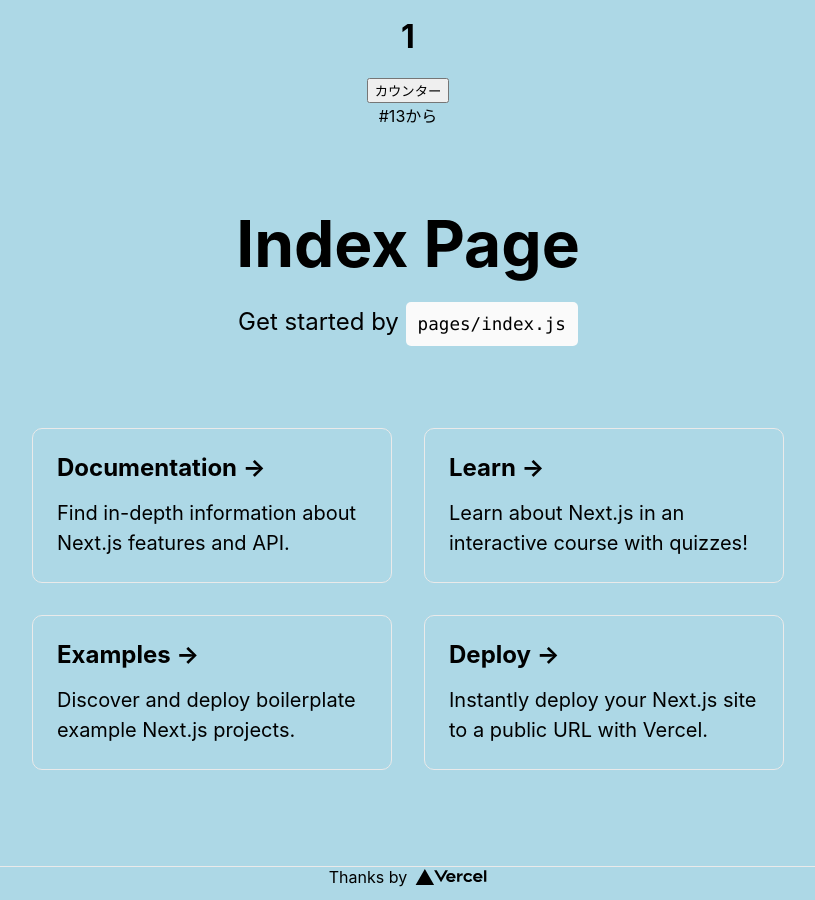
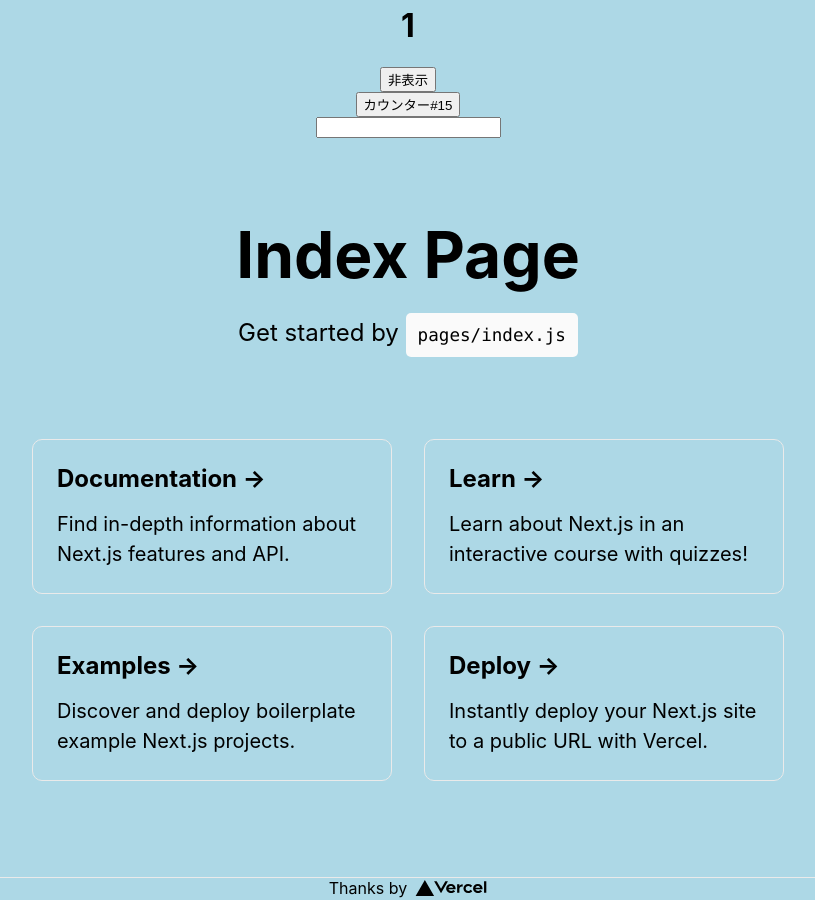
Before and after one commit to kinaoshi/react-desk, a Next.js app: page / in a window 1280 px wide. Shown: the whole page, without its empty margins (232-1047 px from the left). Built offline with nearby package versions, Linux system fonts and the light colour scheme.

Commit message:
✨ useState で文字列を真偽値について解説

```diff
--- a/src/pages/index.jsx
+++ b/src/pages/index.jsx
@@ -5,38 +5,44 @@ import { Header } from "src/components/Header";
 import { Main } from "src/components/Main";
 import classes from "../styles/Home.module.css";
 
+export default function Home() {
+	const [count, setCount] = useState(1);
+	const [text, setText] = useState("");
 
-
-export default function Home() {
-   const [count, setCount] = useState(1);
-
-	const handleClick = useCallback (()=>  {
-	  if (count < 10){
-		  setCount ((count) => count + 1);
-	  }
-
-	},[count]);
-    useEffect(() => {
-
-		document.body.style.backgroundColor="lightblue"
-		return ()=> {
-
-			document.body.style.backgroundColor=""
+	const handleClick = useCallback(() => {
+		if (count < 10) {
+			setCount((count) => count + 1);
 		}
-	},[count]);
+	}, [count]);
+	useEffect(() => {
+		document.body.style.backgroundColor = "lightblue";
+		return () => {
+			document.body.style.backgroundColor = "";
+		};
+	}, [count]);
+	const handleChange = useCallback((e) => {
+		if (e.target.value.length >= 5) {
+			alert("5文字以内にして下さい");
+			return;
+		}
+		setText(e.target.value.trim());
+	}, []);
+	const [isShow, setIsShow] = useState(true);
+	const handleDisplay = () => {
+		setIsShow((isShow) => !isShow);
+	};
 	return (
 		<div className={classes.container}>
 			<Head>
 				<title>Index Page</title>
 			</Head>
 			<Header />
-			<h1>{count}</h1>
-			<button
-				href="./about"
-				onClick={handleClick}
-			>
-				カウンター
-			</button><span>#13から</span>
+			{isShow ? <h1>{count}</h1> : null}
+			<button onClick={handleDisplay}>{isShow ? "非表示" : "表示"}</button>
+			<button href="./about" onClick={handleClick}>
+				カウンター#15
+			</button>
+			<input type="text" value={text} onChange={handleChange} />
 
 			<Main page="index" />
 			<Footer />
```
